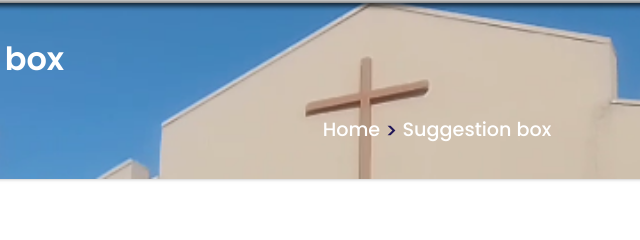
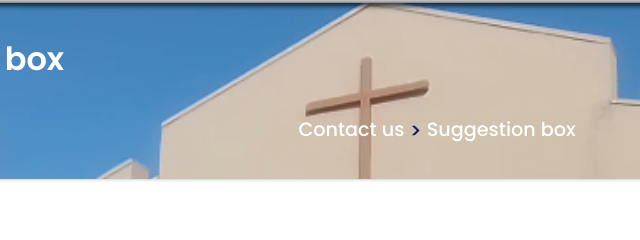
Before and after one commit to sein-pr/URCSA-KC, a plain HTML site: page suggestion_box.html in a window 1280 px wide. Shown: the part 77-317 px from the top of the page, 203-843 px from the left. Drawn offline with nearby package versions, Linux system fonts and the light colour scheme.

Commit message:
pagination changed

```diff
--- a/suggestion_box.html
+++ b/suggestion_box.html
@@ -139,7 +139,7 @@
             <h1>Suggestion box</h1>
         </div>
         <div class="pagination">
-            <a href="index.html">Home</a>
+            <a href="contact.html">Contact us</a>
             <span>&gt;</span>
             <a href="suggestion_box.html">Suggestion box</a>
         </div>
```
